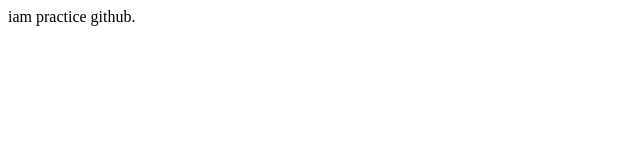
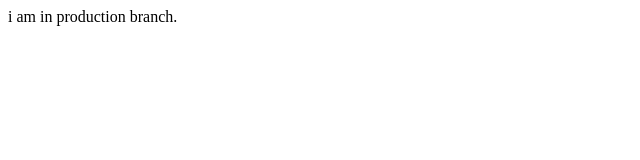
Before and after one commit to Miloni-Mewada/practice3, a plain HTML site: page index.html in a window 1280 px wide. Shown: the full height of the page, 0-640 px from the left. Drawn offline with Linux system fonts and the light colour scheme.

Commit message:
second commit

```diff
--- a/index.html
+++ b/index.html
@@ -6,6 +6,6 @@
     <title>Document</title>
 </head>
 <body>
-    iam practice github.
+    i am in production branch.
 </body>
 </html>
```
